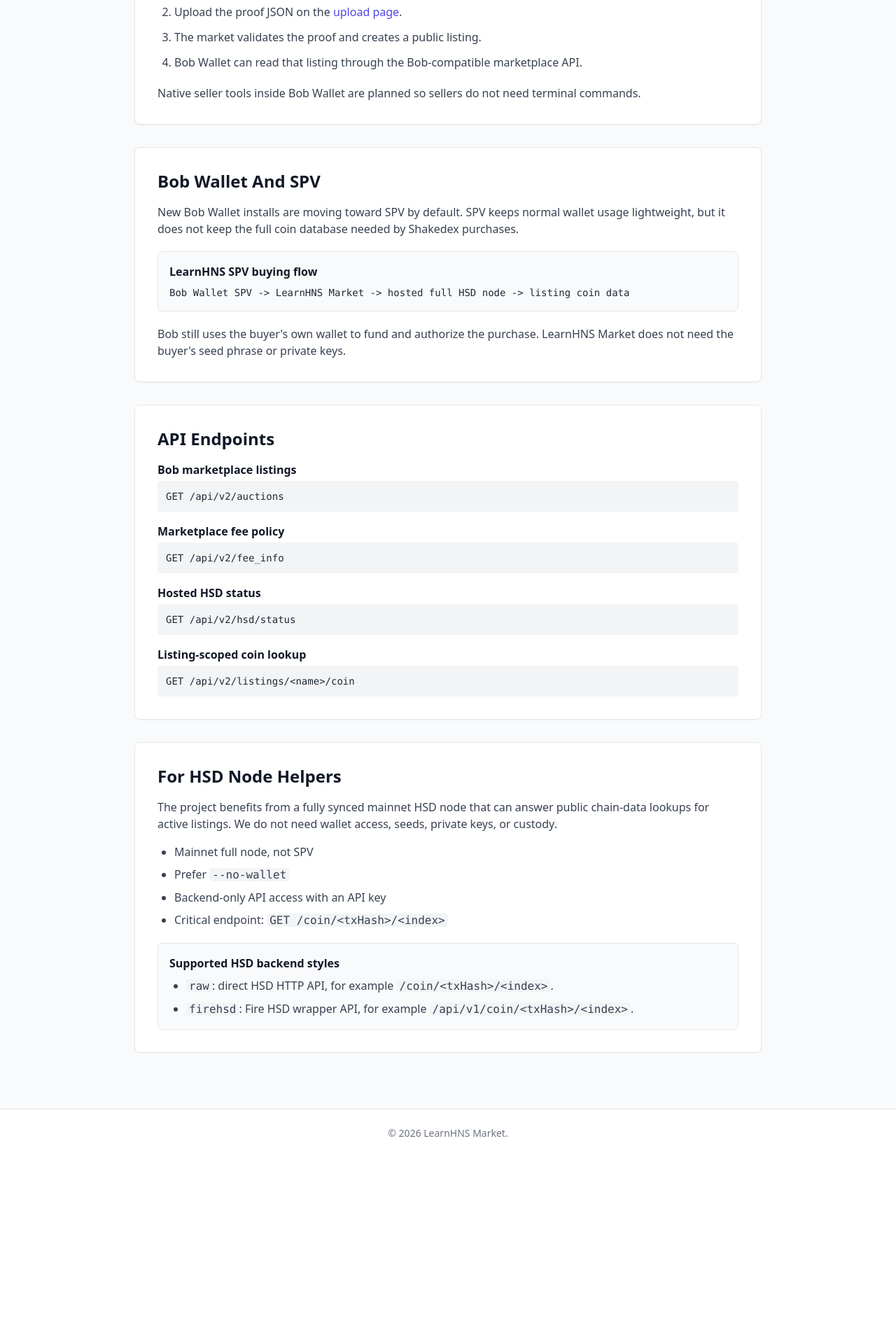
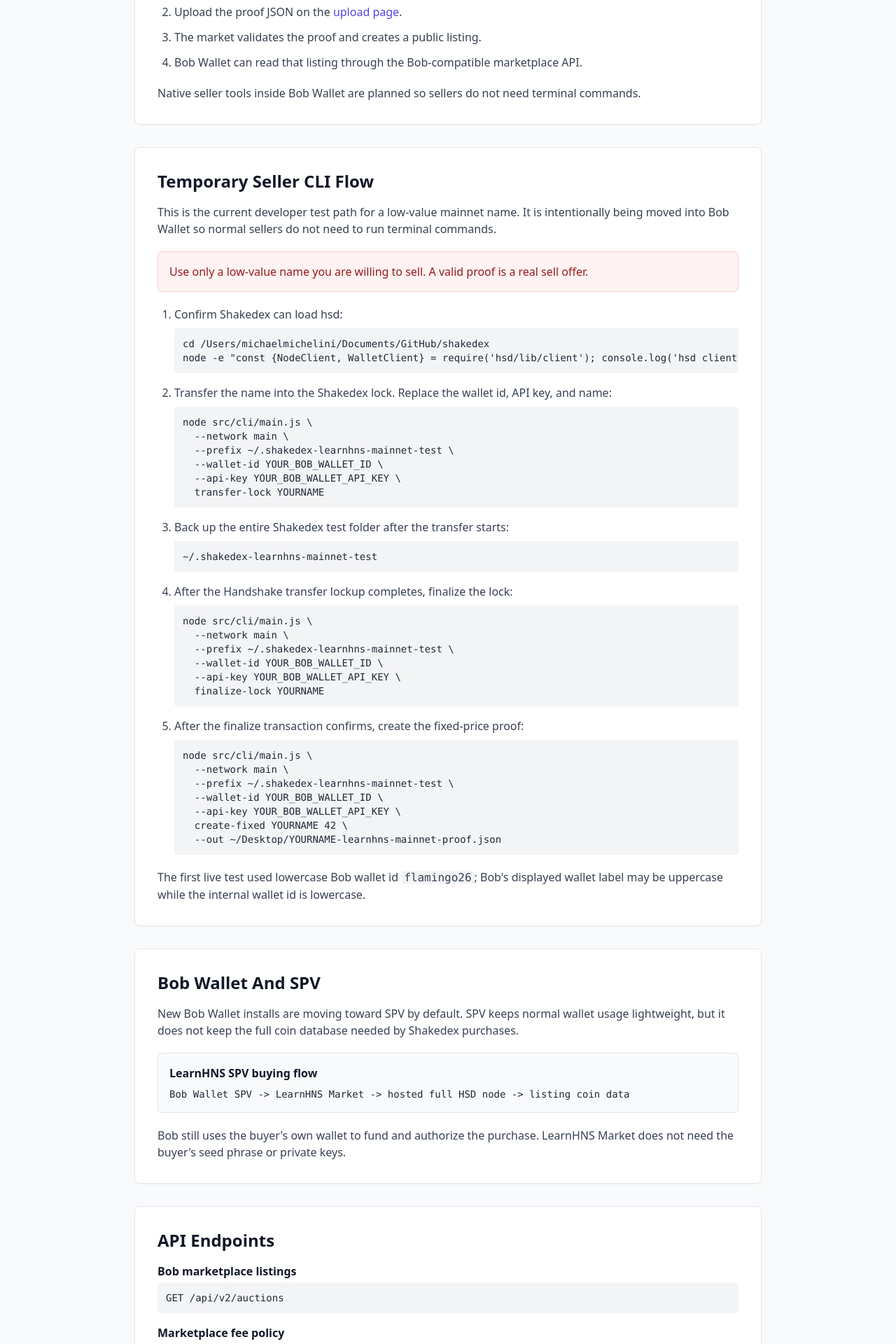
Before and after one commit to shadstoneofficial/learnhns-market, a Flask app: page /docs in a window 1280 px wide. Shown: the part 1275-3195 px from the top of the page at 70% size. Before the commit the page ends 2899 px from the top, so only its background shows below. Run offline with Flask 3, Linux system fonts and the light colour scheme; some libraries are stand-ins or nearby versions.

Commit message:
Document temporary seller CLI flow

```diff
--- a/app/templates/docs.html
+++ b/app/templates/docs.html
@@ -67,6 +67,58 @@
     </section>
 
     <section class="bg-white rounded-lg border border-gray-200 shadow-sm p-8">
+        <h2 class="text-2xl font-bold text-gray-900 mb-4">Temporary Seller CLI Flow</h2>
+        <p class="text-gray-700">
+            This is the current developer test path for a low-value mainnet name. It is intentionally being moved into Bob Wallet so normal sellers do not need to run terminal commands.
+        </p>
+        <div class="mt-5 rounded-md border border-red-200 bg-red-50 p-4 text-red-800">
+            Use only a low-value name you are willing to sell. A valid proof is a real sell offer.
+        </div>
+        <ol class="mt-5 list-decimal pl-6 space-y-4 text-gray-700">
+            <li>
+                Confirm Shakedex can load hsd:
+                <pre class="mt-2 overflow-x-auto rounded bg-gray-100 p-3 text-sm text-gray-800">cd /Users/michaelmichelini/Documents/GitHub/shakedex
+node -e "const {NodeClient, WalletClient} = require('hsd/lib/client'); console.log('hsd client OK')"</pre>
+            </li>
+            <li>
+                Transfer the name into the Shakedex lock. Replace the wallet id, API key, and name:
+                <pre class="mt-2 overflow-x-auto rounded bg-gray-100 p-3 text-sm text-gray-800">node src/cli/main.js \
+  --network main \
+  --prefix ~/.shakedex-learnhns-mainnet-test \
+  --wallet-id YOUR_BOB_WALLET_ID \
+  --api-key YOUR_BOB_WALLET_API_KEY \
+  transfer-lock YOURNAME</pre>
+            </li>
+            <li>
+                Back up the entire Shakedex test folder after the transfer starts:
+                <pre class="mt-2 overflow-x-auto rounded bg-gray-100 p-3 text-sm text-gray-800">~/.shakedex-learnhns-mainnet-test</pre>
+            </li>
+            <li>
+                After the Handshake transfer lockup completes, finalize the lock:
+                <pre class="mt-2 overflow-x-auto rounded bg-gray-100 p-3 text-sm text-gray-800">node src/cli/main.js \
+  --network main \
+  --prefix ~/.shakedex-learnhns-mainnet-test \
+  --wallet-id YOUR_BOB_WALLET_ID \
+  --api-key YOUR_BOB_WALLET_API_KEY \
+  finalize-lock YOURNAME</pre>
+            </li>
+            <li>
+                After the finalize transaction confirms, create the fixed-price proof:
+                <pre class="mt-2 overflow-x-auto rounded bg-gray-100 p-3 text-sm text-gray-800">node src/cli/main.js \
+  --network main \
+  --prefix ~/.shakedex-learnhns-mainnet-test \
+  --wallet-id YOUR_BOB_WALLET_ID \
+  --api-key YOUR_BOB_WALLET_API_KEY \
+  create-fixed YOURNAME 42 \
+  --out ~/Desktop/YOURNAME-learnhns-mainnet-proof.json</pre>
+            </li>
+        </ol>
+        <p class="mt-5 text-gray-700">
+            The first live test used lowercase Bob wallet id <code class="rounded bg-gray-100 px-1">flamingo26</code>; Bob's displayed wallet label may be uppercase while the internal wallet id is lowercase.
+        </p>
+    </section>
+
+    <section class="bg-white rounded-lg border border-gray-200 shadow-sm p-8">
         <h2 class="text-2xl font-bold text-gray-900 mb-4">Bob Wallet And SPV</h2>
         <p class="text-gray-700">
             New Bob Wallet installs are moving toward SPV by default. SPV keeps normal wallet usage lightweight,
```
